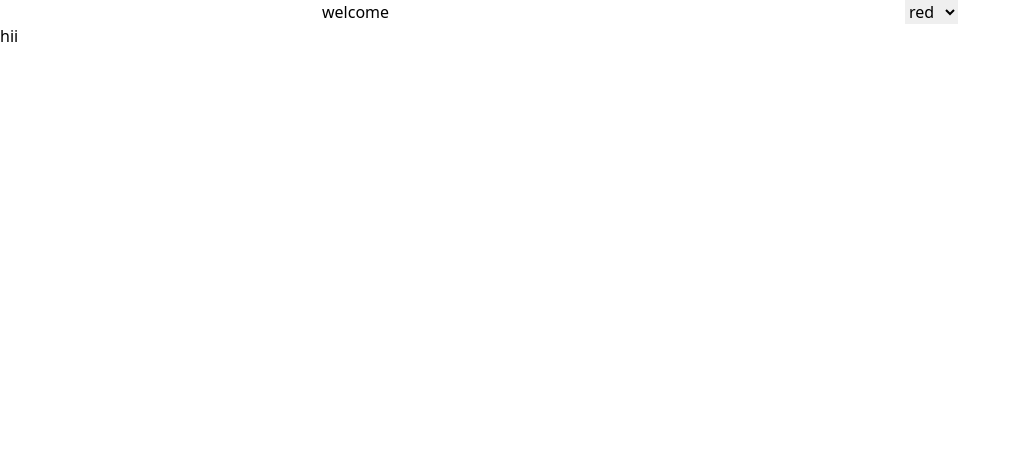
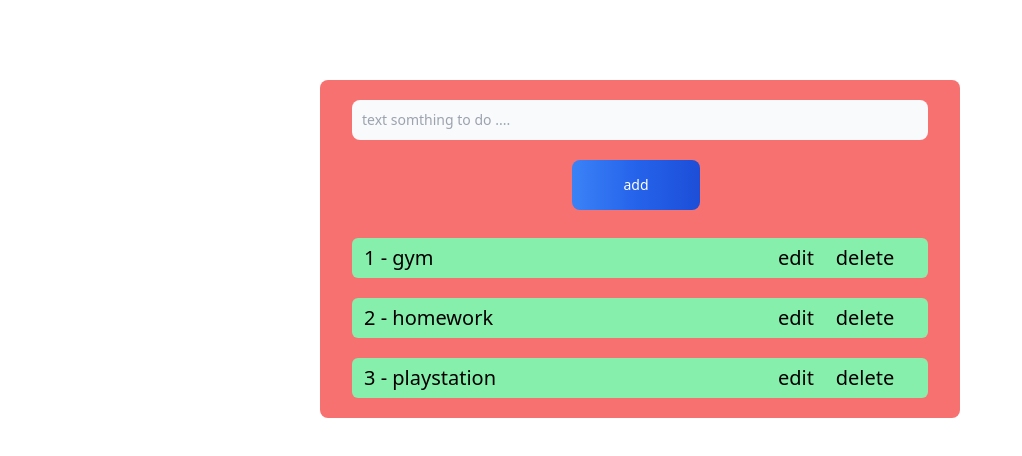
Before and after one commit to meytizn/Todo_project, a Next.js app: page / in a window 1280 px wide. Shown: the top 456 px of the page, without its empty margins (0-1022 px from the left). Built offline with nearby package versions, Linux system fonts and the light colour scheme.

Commit message:
todo created successfully

```diff
--- a/app/page.jsx
+++ b/app/page.jsx
@@ -1,14 +1,69 @@
-import ThemColor from "./components/ThemColor"
+"use client"
+import { useState } from "react"
+
 
 
 
 export default function Home() {
 
+  let [todos,setTodos]=useState([
+    {id:1,title:"gym", status:true},
+    {id:2,title:"homework", status:false},
+    {id:3,title:"playstation", status:true},
+  ])
+
+  let [id,setID] = useState(todos.length+1)
+
+
+
+
+  function addhandler(){
+    let input = document.getElementById("inputtodo")
+    let inputvalue = input.value
+
+    let newobj={id:id,title:inputvalue,status:false}
+    setTodos([...todos,newobj])
+
+    input.value=""
+    setID(id+1)
+  }
+
 
   return (
    <>
 
-<ThemColor/>
+<div className="w-[100%] md:w-[50%] bg-red-400 m-auto flex flex-col items-center   md:my-20 md:rounded-lg">
+
+
+<div  className="w-[90%] my-5 ">
+<input placeholder="text somthing to do .... "  id="inputtodo" type="text"  class="bg-gray-50   text-gray-900 text-sm rounded-lg  block w-full p-2.5 dark:bg-gray-700  dark:placeholder-gray-400 dark:text-white  "/>
+</div>
+
+
+<button onClick={addhandler} type="button" className="text-white bg-gradient-to-r from-blue-500 via-blue-600 to-blue-700 hover:bg-gradient-to-br focus:ring-4 focus:outline-none focus:ring-blue-300 dark:focus:ring-blue-800 font-medium rounded-lg text-sm px-5 py-2.5 text-center me-2 mb-2 w-[20%] h-[50px]">add</button>
+
+
+{/* <div><h3>tasks</h3></div> */}
+
+
+
+
+
+
+<div className="w-[90%] my-5 text-left flex flex-col gap-y-5">
+  {todos.map((todo,index)=>(<>
+  <div className="flex flex-row justify-between bg-green-300 h-[40px] text-[20px] gap-3 items-center px-3 rounded-md" >
+    <div className="text-left" key={index}>{todo.id} - {todo.title} </div>
+    <div> </div>
+     <div  className=" w-[25%] flex flex-row justify-between  " ><div>edit</div> <div>delete</div> <div></div> </div>
+
+  </div>
+
+  </>))}
+</div>
+</div>
+
+
     </>
   )
 }
```
